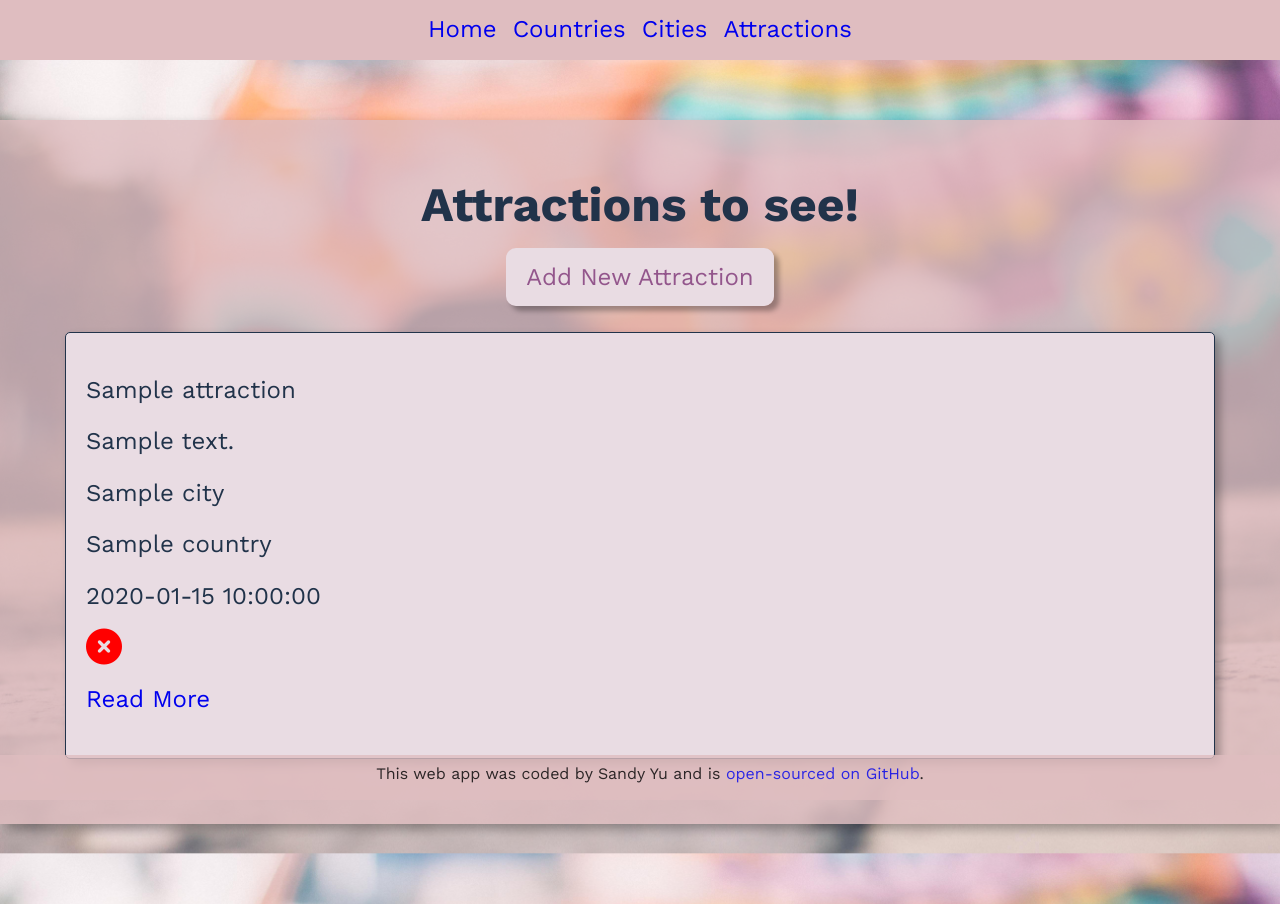
After one commit to sandyysh221/travel_bucket_list_app_project, a Flask app: page /attractions in a window 1280 px wide. The commit adds this page. Run offline with Flask 2, Linux system fonts and the light colour scheme; a database or web service that is not in the repository returns one stand-in record (values such as "Sample title"); some libraries are stand-ins or nearby versions; some web fonts are replaced.

Commit message:
attractions set up

```diff
--- a/app.py
+++ b/app.py
@@ -2,11 +2,13 @@ from flask import Flask, render_template
 
 from controllers.country_controller import countries_blueprint
 from controllers.city_controller import cities_blueprint
+from controllers.attraction_controller import attractions_blueprint
 
 app = Flask(__name__)
 
 app.register_blueprint(countries_blueprint)
 app.register_blueprint(cities_blueprint)
+app.register_blueprint(attractions_blueprint)
 
 
 @app.route("/")
--- /dev/null
+++ b/controllers/attraction_controller.py
@@ -0,0 +1,27 @@
+from flask import Flask, render_template, request, redirect
+from flask import Blueprint
+from models.city import City
+from models.country import Country
+from models.attraction import Attraction
+from models.countries_list import all_countries_list as list_of_all_countries
+import repositories.city_repository as city_repository
+import repositories.country_repository as country_repository
+import repositories.attraction_repository as attraction_repository
+
+attractions_blueprint = Blueprint("attraction", __name__)
+
+# Goes to attractions homepage listing all the attractions in the database
+@attractions_blueprint.route("/attractions")
+def attractions():
+    attractions = attraction_repository.select_all()
+    cities = city_repository.select_all()
+    return render_template(
+        "attractions/index.html", all_cities=cities, all_attractions=attractions
+    )
+
+
+# Goes to the attraction's page to list info
+@attractions_blueprint.route("/attractions/<id>")
+def show(id):
+    attraction = attraction_repository.select(id)
+    return render_template("attractions/show.html", attraction=attraction)
--- a/models/attraction.py
+++ b/models/attraction.py
@@ -1,11 +1,11 @@
 class Attraction:
-    def __init__(self, name, description, city, date, id=None, visited=False):
+    def __init__(self, name, description, city, date, visited=False, id=None):
         self.name = name
         self.description = description
         self.city = city
         self.date = date
+        self.visited = visited
         self.id = id
-        self.visited = visited
 
     def set_visited(self):
         self.visited = True
--- a/repositories/attraction_repository.py
+++ b/repositories/attraction_repository.py
@@ -16,12 +16,13 @@ def delete(id):
 
 
 def save(attraction):
-    sql = "INSERT INTO attractions (name, description, city_id, date) VALUES (%s, %s, %s, %s) RETURNING id"
+    sql = "INSERT INTO attractions (name, description, city_id, date, visited) VALUES (%s, %s, %s, %s, %s) RETURNING id"
     values = [
         attraction.name,
         attraction.description,
         attraction.city.id,
         attraction.date,
+        attraction.visited,
     ]
     results = run_sql(sql, values)
     attraction.id = results[0]["id"]
@@ -34,7 +35,9 @@ def select_all():
     results = run_sql(sql)
     for row in results:
         city = city_repository.select(row["city_id"])
-        attraction = Attraction(row["name"], row["description"], city, row["date"])
+        attraction = Attraction(
+            row["name"], row["description"], city, row["date"], row["visited"]
+        )
         attractions.append(attraction)
     return attractions
 
@@ -47,7 +50,11 @@ def select(id):
     if result is not None:
         city = city_repository.select(result["city_id"])
         attraction = Attraction(
-            result["name"], result["description"], city, result["date"]
+            result["name"],
+            result["description"],
+            city,
+            result["date"],
+            result["visited"],
         )
     return attraction
 
--- /dev/null
+++ b/templates/attractions/index.html
@@ -0,0 +1,36 @@
+{% extends 'base.html' %} {% block content %}
+
+<div class="container">
+  <h1>Attractions to see!</h1>
+  <a href="/attractions/new" class="button-link">Add New Attraction</a>
+  <ul class="display-list">
+    {% for attraction in all_attractions%}
+    <li class="display-box flex-grow">
+      <p>{{attraction.name}}</p>
+      <p>{{attraction.description}}</p>
+      <p>{{attraction.city.name}}</p>
+      <p>{{attraction.city.country.name}}</p>
+      <p>{{attraction.date}}</p>
+      <p>
+        {% if attraction.visited == True %}
+        <i
+          class="fa-solid fa-circle-check fa-xl"
+          style="color: green"
+          aria-hidden="true"
+        >
+        </i>
+        {% else %}
+        <i
+          class="fa-solid fa-circle-xmark fa-xl"
+          style="color: red"
+          aria-hidden="true"
+        ></i>
+        {% endif %}
+      </p>
+      <p><a href="/attractions/{{attraction.id}}">Read More</a></p>
+      {% endfor %}
+    </li>
+  </ul>
+</div>
+
+{% endblock content %}
--- a/templates/base.html
+++ b/templates/base.html
@@ -31,7 +31,7 @@
           <li><a href="/">Home</a></li>
           <li><a href="/countries">Countries</a></li>
           <li><a href="/cities">Cities</a></li>
-          <li><a href="/">Add New Adventure</a></li>
+          <li><a href="/attractions">Attractions</a></li>
         </ul>
       </nav>
     </header>
```
Also changed, not shown: templates/attractions/show.html (added, +36 -0 lines).
